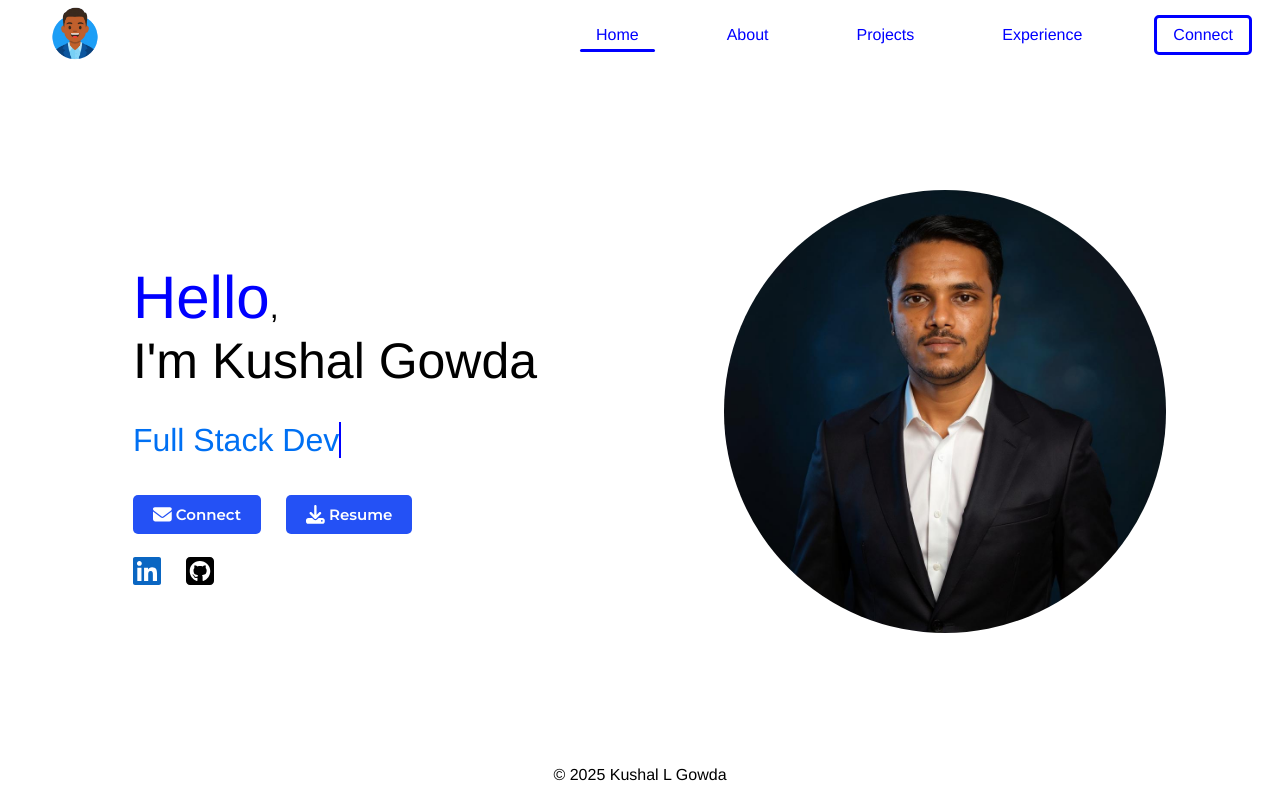
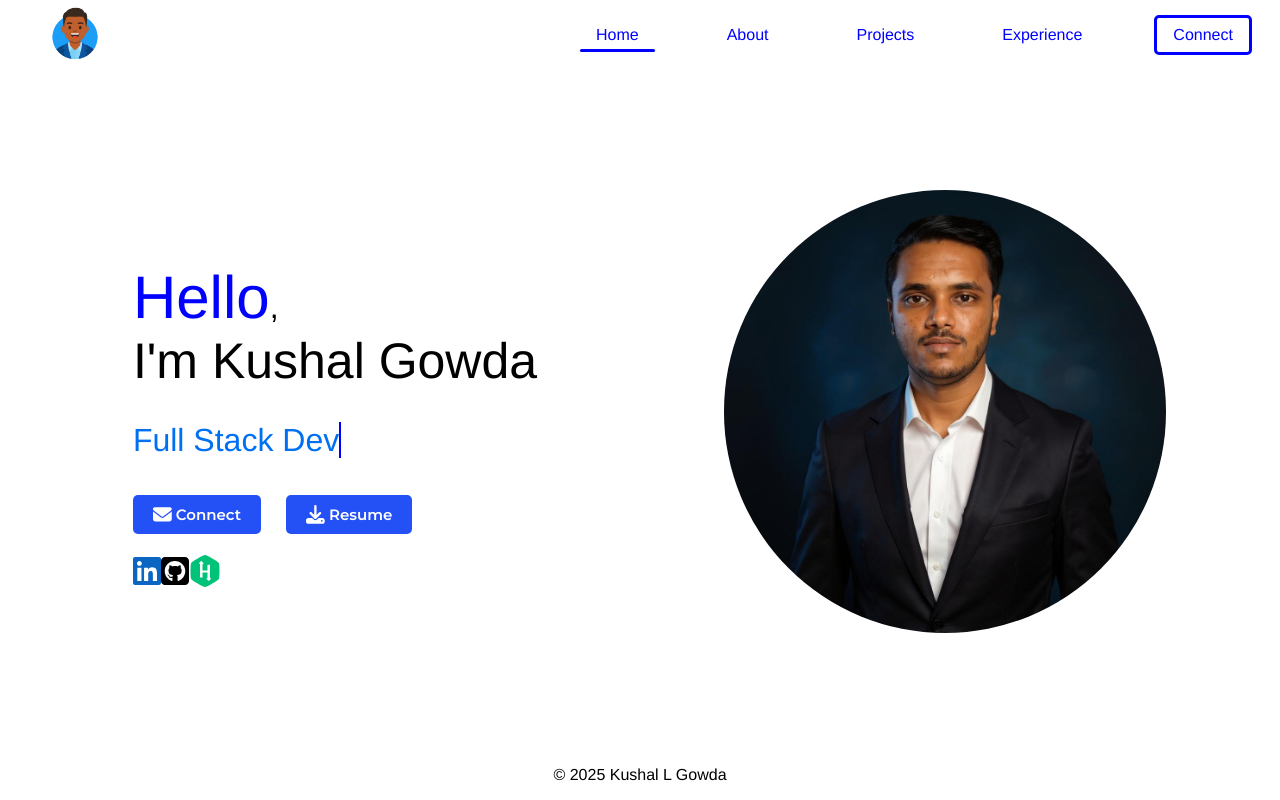
Before and after one commit to KushalGowdaa/Portfolio, a React (Create React App) app in the folder portfolio/: page / in a window 1280 px wide. Built offline with nearby package versions, Linux system fonts and the light colour scheme; no server answers.

Commit message:
Add Hackerrank profile

```diff
--- a/portfolio/src/Components/Home.js
+++ b/portfolio/src/Components/Home.js
@@ -2,7 +2,7 @@ import React, {useState} from "react";
 import ProfilePic from "../images/professional image.png";
 import {FontAwesomeIcon} from "@fortawesome/react-fontawesome";
 import {faDownload, faEnvelope} from "@fortawesome/free-solid-svg-icons";
-import {faLinkedin, faSquareGithub} from "@fortawesome/free-brands-svg-icons";
+import {faLinkedin, faSquareGithub, faHackerrank} from "@fortawesome/free-brands-svg-icons";
 import useTypingEffect from "../hooks/useTypingEffect";
 import resume from "../Resume/Kushal_L_Gowda.pdf";
 import Contact from "./Contact";
@@ -19,6 +19,7 @@ const Home = () => {
 
     const LinkedInUrl = "https://www.linkedin.com/in/kushal-l-gowda-5984a7253/";
     const gitHubUrl = "https://github.com/KushalGowdaa";
+    const hackerrankUrl = "https://www.hackerrank.com/profile/kushallgowda97";
 
     return (
         <div className='content-container'>
@@ -40,7 +41,8 @@ const Home = () => {
 
                             <li><a href={LinkedInUrl} target='_blank' rel="noreferrer"><FontAwesomeIcon icon={faLinkedin} style={{color: "#0a66c2",}}  /></a></li>
                             <li><a href={gitHubUrl} target='_blank' rel="noreferrer"><FontAwesomeIcon icon={faSquareGithub}  style={{color: "#000000",}} /></a></li>
-                            {/* <li><FontAwesomeIcon icon={faSquareGithub} style={{color: "#000000",}} /></li> */}
+                            <li><a href={hackerrankUrl} target='_blank' rel="noreferrer"><FontAwesomeIcon icon={faHackerrank} style={{color: "#00c278",}} /></a></li>
+
                         </div>
                     </div>
                 </div>
```
